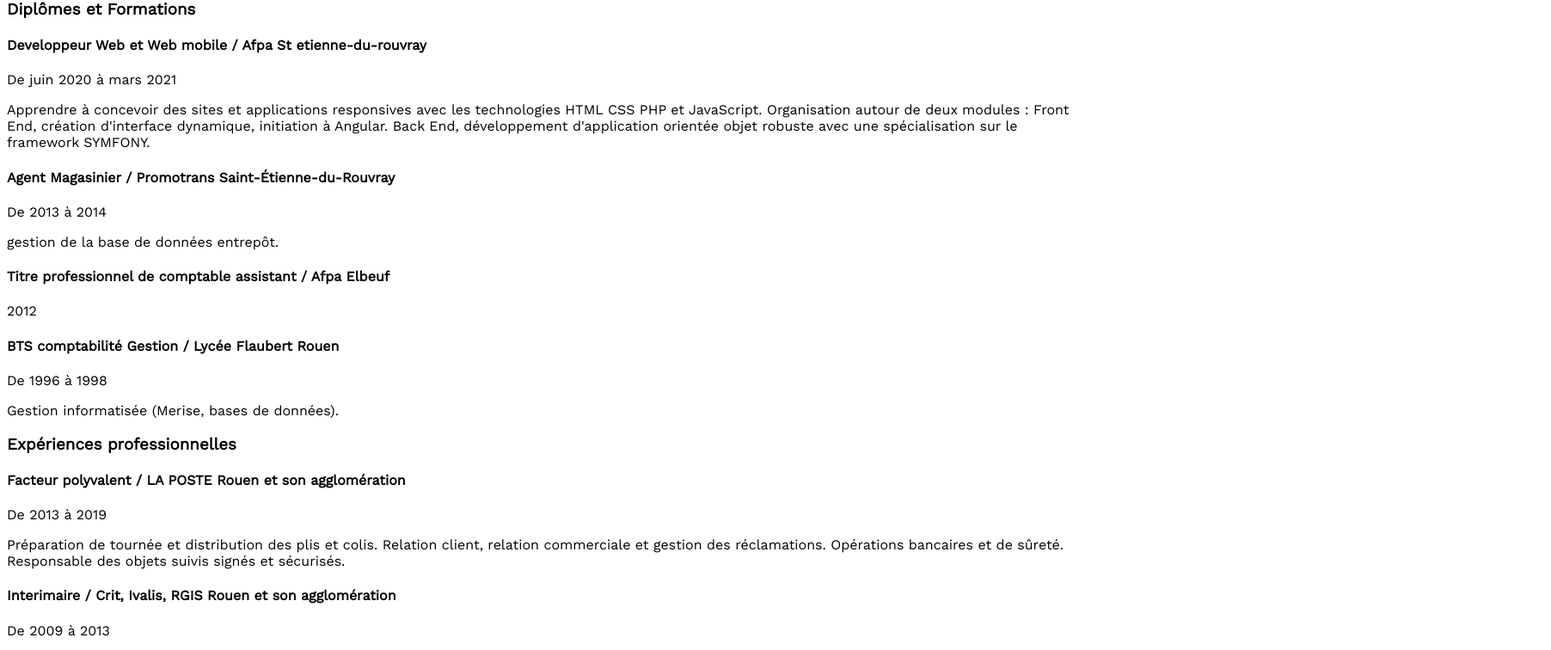
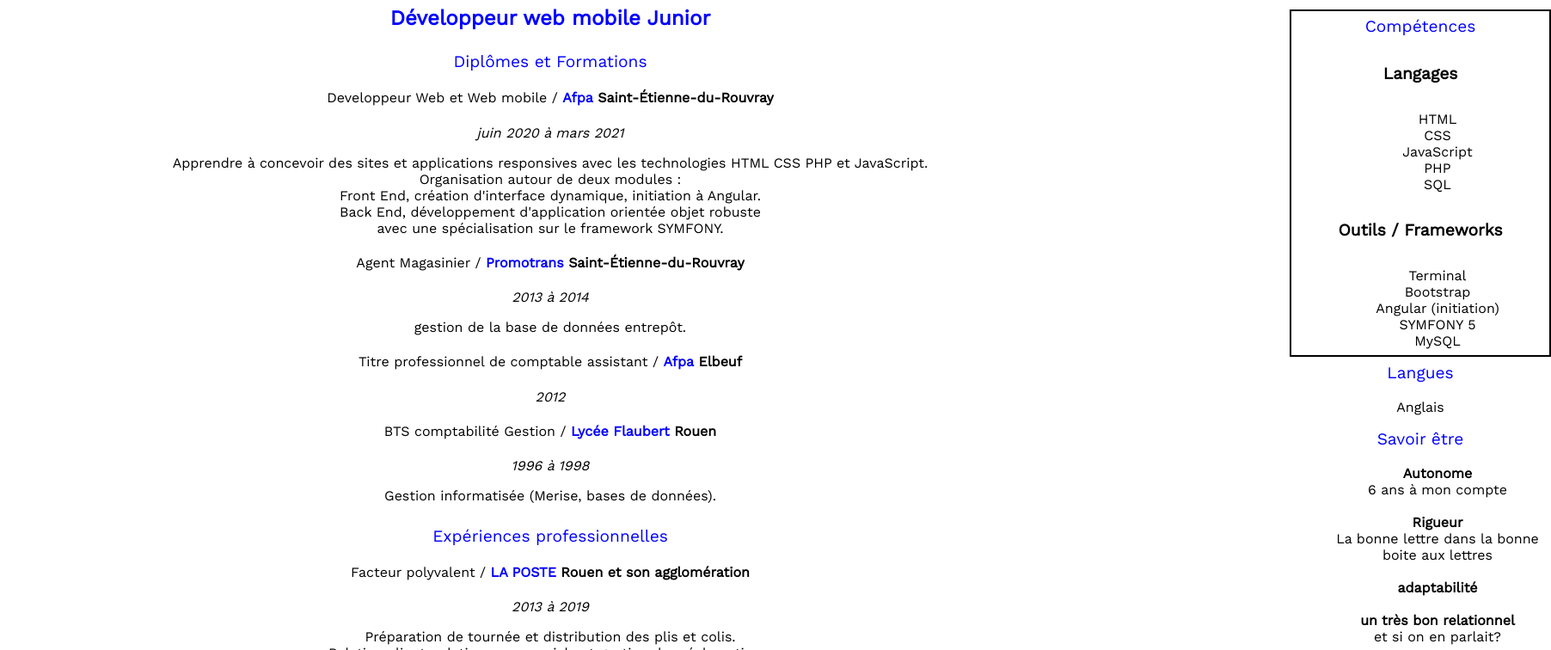
Before and after one commit to AntoineCheminPro/atelier_HTML_CSS, a plain HTML site: page CV/HTML/CV.html in a window 1280 px wide. Shown: the part 129-885 px from the top of the page at 86% size, 1804 px wide, since content can reach past the window. Drawn offline with nearby package versions, Linux system fonts and the light colour scheme; files that its build step writes are made by us from their sources; files whose address does not match are found by name.

Commit message:
ajout layer

```diff
--- a/CV/CSS/cv.css
+++ b/CV/CSS/cv.css
@@ -1,33 +1,57 @@
 *{
     font-family: 'Work Sans', sans-serif;
+    text-align: center;
+}
+nav{
+    text-align: center;
 }
 H1 {
-
+    text-align: center;
 }
 H2 {
-
+    text-align: center;
+    color: blue;
 }
 H3 {
-
+    margin-top: 2%;
+    font-size: larger;
+    font-weight: normal;
+    color: blue;
 }
 H4 {
-
+    font-weight: normal;
 }
 H5 {
-
+    font-size: larger;
 }
 H6 {
 
 }
 .date {
+    font-style:italic;
+}
+.lieu {
+    font-weight: bold;
+    color: blue;
+}
+
+.gras {
+    font-weight: bold;
+}
+ul {
+    list-style-type: none;
+}
+div {
 
 }
-.lieu {
-
+aside {
+    border:2px;
+    border-color: black;
+    border-style: solid;
+    margin-top: 7%;
+    position: absolute ;
+    top: 50px;
+    left: 1500px;
+    width: 300px;
+    height: 400px;
 }
-.ville{
-
-}
-.savoirEtre {
-
-}
--- a/CV/HTML/CV.html
+++ b/CV/HTML/CV.html
@@ -4,76 +4,104 @@
     <meta charset="UTF-8">
     <meta name="viewport" content="width=device-width, initial-scale=1.0">
     <link href="https://fonts.googleapis.com/css2?family=Work+Sans&display=swap" rel="stylesheet">
-    <link rel="stylesheet" href="cv.css">
+    <link rel="stylesheet" href="..\..\CV\CSS\cv.css">
     <title>Antoine Chemin</title>
 </head>
 <body>
+<nav>
+    <img src="C:\Users\chemin\Desktop\site\lab\atelier_HTML_CSS\CV\IMAGES\mail.png" alt = "logo mail">  antoine.chemin.pro@outlook.fr &emsp;
+    <img src ="C:\Users\chemin\Desktop\site\lab\atelier_HTML_CSS\CV\IMAGES\pin.png" alt ="logo position"> Rouen &emsp;
+    <img src="C:\Users\chemin\Desktop\site\lab\atelier_HTML_CSS\CV\IMAGES\card.png" alt ="logo permis"> Permis A Permis B &emsp;
+    <img src="C:\Users\chemin\Desktop\site\lab\atelier_HTML_CSS\CV\IMAGES\motorcycle.png" alt="logo moto"> Véhicule personnel &emsp;
+    <img src="C:\Users\chemin\Desktop\site\lab\atelier_HTML_CSS\CV\IMAGES\phone.png" alt ="logo téléphone"> 06 20 96 17 66 &emsp;
+    <img src="C:\Users\chemin\Desktop\site\lab\atelier_HTML_CSS\CV\IMAGES\family.png" alt="logo famille"> Marié (avec enfants) &emsp;
+    <img src="C:\Users\chemin\Desktop\site\lab\atelier_HTML_CSS\CV\IMAGES\disability.png" alt="logo handicap"> Travailleur handicapé sans aménagement spécifique
+
+</nav>
 <H1>
-    CHEMIN Antoine
+    Antoine CHEMIN
 </H1>
 <H2>
     Développeur web mobile Junior
 </H2>
-<H3>Diplômes et Formations</H3>
-<H4>Developpeur Web et Web mobile / Afpa St etienne-du-rouvray</H4>
-<p class="date">De juin 2020 à mars 2021</p>
+<div>
+    <H3>
+        Diplômes et Formations
+    </H3>
+    <H4>
+        Developpeur Web et Web mobile / <span class="lieu">Afpa</span> <span class="gras">Saint-Étienne-du-Rouvray</span>
+    </H4>
+    <p class="date">
+        juin 2020 à mars 2021
+    </p>
     <p> Apprendre à concevoir des sites et applications responsives avec
         les technologies HTML CSS PHP et JavaScript.
+        <br>
         Organisation autour de deux modules :
-    Front End, création d'interface dynamique, initiation à Angular.
-    Back End, développement d'application orientée objet robuste
+        <br>
+        Front End, création d'interface dynamique, initiation à Angular. <br>
+        Back End, développement d'application orientée objet robuste <br>
         avec une spécialisation sur le framework SYMFONY.
     </p>
-<H4> Agent Magasinier / Promotrans Saint-Étienne-du-Rouvray</H4>
-<p class="date">De 2013 à 2014</p>
+    <H4>
+        Agent Magasinier / <span class="lieu">Promotrans</span> <span class="gras">Saint-Étienne-du-Rouvray</span>
+    </H4>
+    <p class="date">2013 à 2014</p>
     <p>
     gestion de la base de données entrepôt.
     </p>
     <H4>
-    Titre professionnel de comptable assistant / Afpa Elbeuf
+        Titre professionnel de comptable assistant / <span class="lieu">Afpa</span> <span class="gras">Elbeuf</span>
     </H4>
         <p class="date">2012</p>
     <H4>
-    BTS comptabilité Gestion / Lycée Flaubert Rouen
+        BTS comptabilité Gestion / <span class="lieu">Lycée Flaubert</span> <span class="gras">Rouen</span>
     </H4>
-    <p class="date">De 1996 à 1998</p>
+        <p class="date">1996 à 1998</p>
         <p>
             Gestion informatisée (Merise, bases de données).
         </p>
-<H3>
+</div>
+<div>
+    <h3>
         Expériences professionnelles
     </H3>
     <H4>
-    Facteur polyvalent / LA POSTE Rouen et son agglomération
+        Facteur polyvalent / <span class="lieu">LA POSTE</span> <span class="gras">Rouen et son agglomération</span>
     </H4>
-    <p class="date">De 2013 à 2019</p>
+        <p class="date">2013 à 2019</p>
     <p>
         Préparation de tournée et distribution des plis et colis.
+        <br>
         Relation client, relation commerciale et gestion des
         réclamations.
+        <br>
         Opérations bancaires et de sûreté.
+        <br>
         Responsable des objets suivis signés et sécurisés.
     </p>
     <H4>
-   Interimaire / Crit, Ivalis, RGIS Rouen et son agglomération
+    Interimaire / <span class="lieu">Crit, Ivalis, RGIS</span> <span class="gras">Rouen et son agglomération</span>
     </H4>
     <p class="date">
-    De 2009 à 2013
+        2009 à 2013
     </p>
     <p>
         Missions diverses de support à l'entreprise :
         inventaires, magasinage, cariste.
     </p>
     <H4>
-        Entrepreneur / Sarl L'arobase café Pont-Audemer
+            Entrepreneur / <span class="lieu">Sarl L'arobase café</span> <span class="gras">Pont-Audemer</span>
 
     </H4>
-<p class="date">De 2003 à 2009</p>
+    <p class="date">2003 à 2009</p>
     <p>
         Accueil et service client, organisation événementielle.
         Aide à la navigation.
         Gestion des stocks, entretien des locaux.
     </p>
+</div>
+<aside>
     <H3>Compétences</H3>
     <H5> Langages</H5>
     <ul>
@@ -103,11 +131,12 @@
         Savoir être
     </H3>
     <ul>
-    <li>Autonome 6 ans à mon compte</li>
-    <li>Rigueur La bonne lettre dans la bonne boite aux lettres</li>
-    <li>adaptabilité</li>
-    <li>un très bon relationnel et si on en parlait?</li>
+        <li><span class="gras">Autonome</span><br> 6 ans à mon compte</li><br>
+        <li><span class="gras">Rigueur</span><br> La bonne lettre dans la bonne boite aux lettres</li><br>
+        <li><span class="gras">adaptabilité<br></span></li><br>
+        <li><span class="gras">un très bon relationnel</span><br> et si on en parlait?</li>
     </ul>
+
 <H3>
     Centres d'intérêt
 </H3>
@@ -115,6 +144,7 @@
     Billard anglais (8 pool)
     Gaming principalement RPG
 </p>
+</aside>
 
 </body>
 </html>
--- /dev/null
+++ b/atelierPositionnement/layout.css
@@ -0,0 +1,29 @@
+*{
+    margin :0;
+    padding: 0;
+}
+
+header {
+    height: 250px;
+    background-color: grey;
+}
+main {
+    background-color: black;
+    width: 95%;
+    margin :20px auto;
+    height: 600px;
+    display: flex;
+    justify-content: space-between;
+}
+section{
+    width: 65%;
+    background-color: red;
+}
+aside {
+    width: 30%;
+    background-color: green;
+}
+footer {
+    height: 150px;
+    background-color: blue;
+}
--- /dev/null
+++ b/atelierPositionnement/layout2.css
@@ -0,0 +1,24 @@
+* {
+    margin: 0;
+    padding: 0;
+}
+nav {
+    background-color: lightgreen;
+    display: flex;
+    justify-content: space-between;
+}
+ul {
+display: flex;
+list-style: none;
+}
+header {
+    background-color:darkgreen;
+    height: 250px;
+    display: flex;
+    justify-content: center;
+    align-items: center;
+}
+div {
+    display: flex;
+    justify-content: flex-end;
+}
--- /dev/null
+++ b/atelierPositionnement/main.css
@@ -0,0 +1,24 @@
+.red { background-color: red;
+}
+.blue {background-color: blue;
+}
+.green {
+    background-color: green;
+}
+main {
+    background-color: grey;
+    /* height: 500px; */
+    display: flex;
+    justify-content: space-around;
+    align-items: center;
+    flex-wrap: wrap;
+    flex-direction: inherit;
+}
+div {
+    margin : 4%;
+    width: 25%;
+    height: 200px;
+    display: flex;
+    justify-content: center;
+    align-items: center;
+}
```
Also changed, not shown: atelierPositionnement/index.html (added, +23 -0 lines), atelierPositionnement/layout.html (added, +26 -0 lines), atelierPositionnement/layout2.html (added, +33 -0 lines), CV/IMAGES/card.png (added), CV/IMAGES/disability.png (added), CV/IMAGES/family.png (added), CV/IMAGES/mail.png (added), CV/IMAGES/motorcycle.png (added), CV/IMAGES/phone.png (added), CV/IMAGES/pin.png (added). Lines whose indentation alone changed are shown as unchanged.
